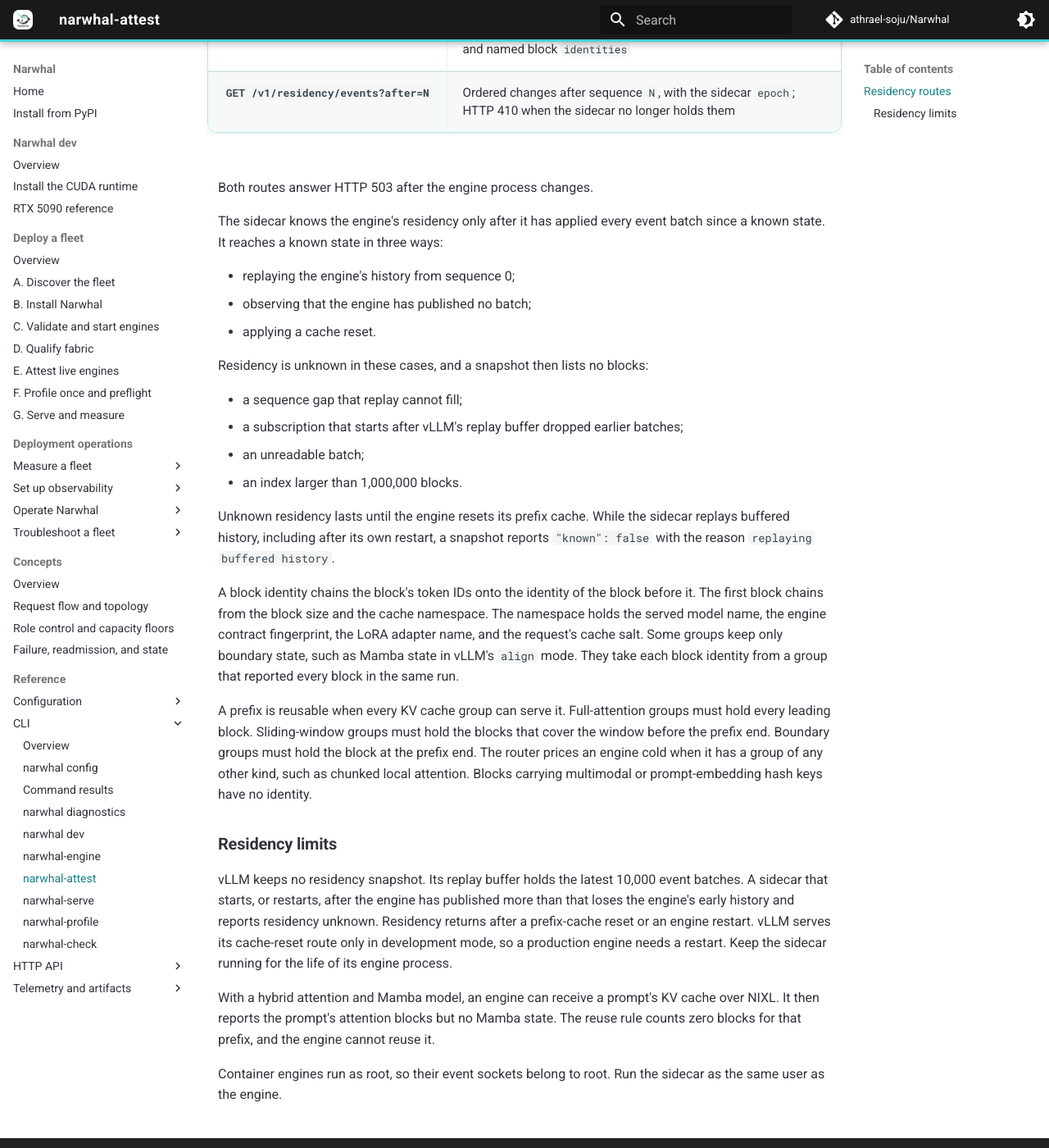
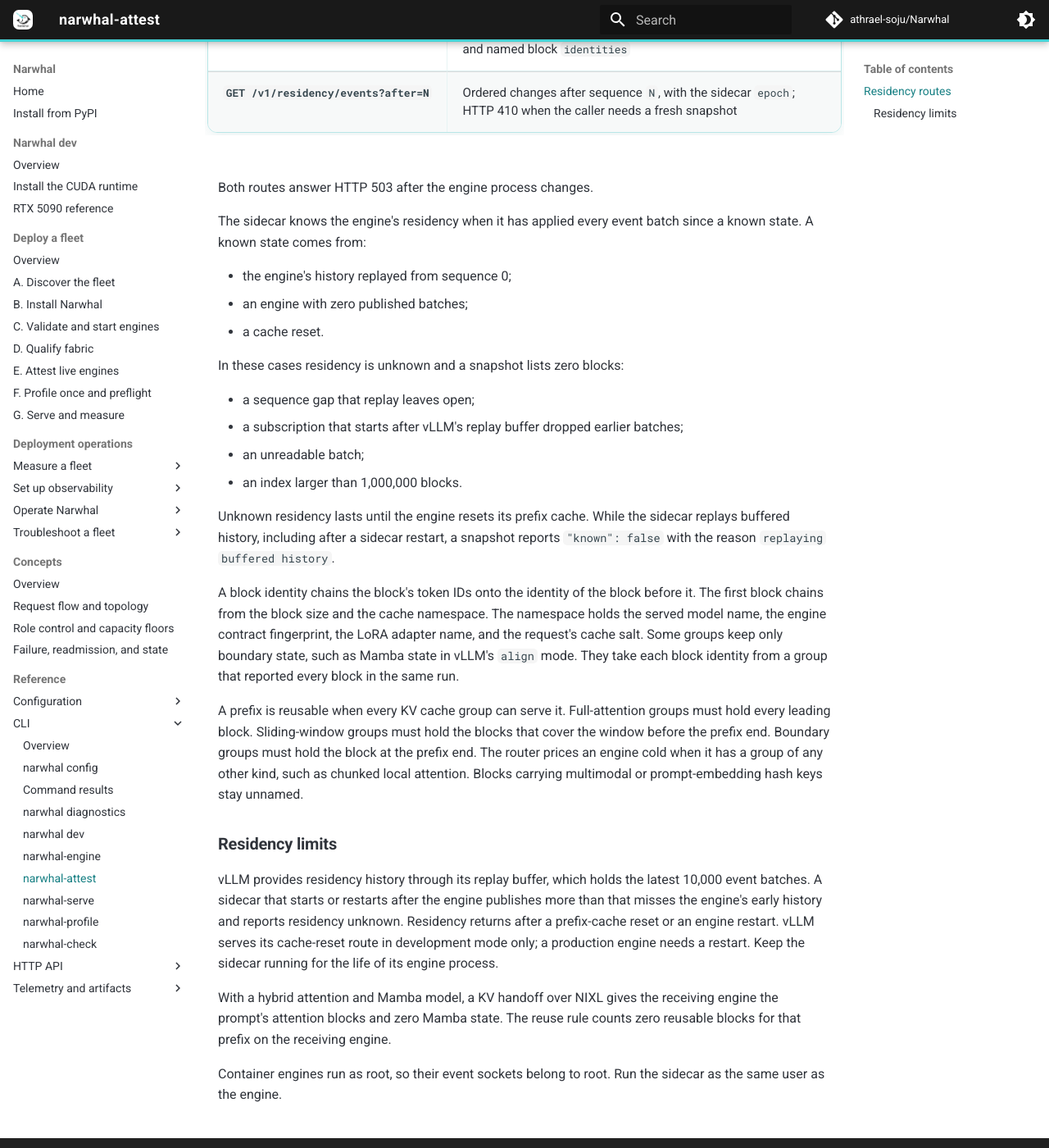
Before and after one commit to athrael-soju/Narwhal, an MkDocs documentation site: the page built from docs/cli/Attest.md, in a window 1280 px wide and 1400 px high, scrolled down 1194 px. Shown: the whole window at 82% size. Built offline with MkDocs 1.6.1 and Material for MkDocs 9.7.7, drawn with Linux system fonts in a browser that asks for light colours; comment, search, counter and statistics services are not loaded; some of the changed text lies outside the part shown.

Commit message:
docs(residency): state residency behaviour as positive facts

```diff
--- a/docs/cli/Attest.md
+++ b/docs/cli/Attest.md
@@ -17,38 +17,38 @@
 
 ## Residency routes
 
-With `--kv-events`, the sidecar subscribes to the engine's cache events. It keeps a bounded index of the prefix blocks that the engine process holds on its GPU. Without `--kv-events`, both routes answer HTTP 404, and the router prices the engine cold.
+With `--kv-events`, the sidecar subscribes to the engine's cache events. It keeps a bounded index of the prefix blocks that the engine process holds on its GPU. Otherwise both routes answer HTTP 404 and the router prices the engine cold.
 
 | Route | Response |
 | --- | --- |
 | `GET /v1/residency` | Snapshot: `known`, `reason`, `sequence`, `block_size`, `epoch`, `process_start_time_seconds`, and each KV cache group's `kind` and named block `identities` |
-| `GET /v1/residency/events?after=N` | Ordered changes after sequence `N`, with the sidecar `epoch`; HTTP 410 when the sidecar no longer holds them |
+| `GET /v1/residency/events?after=N` | Ordered changes after sequence `N`, with the sidecar `epoch`; HTTP 410 when the caller needs a fresh snapshot |
 
 Both routes answer HTTP 503 after the engine process changes.
 
-The sidecar knows the engine's residency only after it has applied every event batch since a known state. It reaches a known state in three ways:
+The sidecar knows the engine's residency when it has applied every event batch since a known state. A known state comes from:
 
-- replaying the engine's history from sequence 0;
-- observing that the engine has published no batch;
-- applying a cache reset.
+- the engine's history replayed from sequence 0;
+- an engine with zero published batches;
+- a cache reset.
 
-Residency is unknown in these cases, and a snapshot then lists no blocks:
+In these cases residency is unknown and a snapshot lists zero blocks:
 
-- a sequence gap that replay cannot fill;
+- a sequence gap that replay leaves open;
 - a subscription that starts after vLLM's replay buffer dropped earlier batches;
 - an unreadable batch;
 - an index larger than 1,000,000 blocks.
 
-Unknown residency lasts until the engine resets its prefix cache. While the sidecar replays buffered history, including after its own restart, a snapshot reports `"known": false` with the reason `replaying buffered history`.
+Unknown residency lasts until the engine resets its prefix cache. While the sidecar replays buffered history, including after a sidecar restart, a snapshot reports `"known": false` with the reason `replaying buffered history`.
 
 A block identity chains the block's token IDs onto the identity of the block before it. The first block chains from the block size and the cache namespace. The namespace holds the served model name, the engine contract fingerprint, the LoRA adapter name, and the request's cache salt. Some groups keep only boundary state, such as Mamba state in vLLM's `align` mode. They take each block identity from a group that reported every block in the same run.
 
-A prefix is reusable when every KV cache group can serve it. Full-attention groups must hold every leading block. Sliding-window groups must hold the blocks that cover the window before the prefix end. Boundary groups must hold the block at the prefix end. The router prices an engine cold when it has a group of any other kind, such as chunked local attention. Blocks carrying multimodal or prompt-embedding hash keys have no identity.
+A prefix is reusable when every KV cache group can serve it. Full-attention groups must hold every leading block. Sliding-window groups must hold the blocks that cover the window before the prefix end. Boundary groups must hold the block at the prefix end. The router prices an engine cold when it has a group of any other kind, such as chunked local attention. Blocks carrying multimodal or prompt-embedding hash keys stay unnamed.
 
 ### Residency limits
 
-vLLM keeps no residency snapshot. Its replay buffer holds the latest 10,000 event batches. A sidecar that starts, or restarts, after the engine has published more than that loses the engine's early history and reports residency unknown. Residency returns after a prefix-cache reset or an engine restart. vLLM serves its cache-reset route only in development mode, so a production engine needs a restart. Keep the sidecar running for the life of its engine process.
+vLLM provides residency history through its replay buffer, which holds the latest 10,000 event batches. A sidecar that starts or restarts after the engine publishes more than that misses the engine's early history and reports residency unknown. Residency returns after a prefix-cache reset or an engine restart. vLLM serves its cache-reset route in development mode only; a production engine needs a restart. Keep the sidecar running for the life of its engine process.
 
-With a hybrid attention and Mamba model, an engine can receive a prompt's KV cache over NIXL. It then reports the prompt's attention blocks but no Mamba state. The reuse rule counts zero blocks for that prefix, and the engine cannot reuse it.
+With a hybrid attention and Mamba model, a KV handoff over NIXL gives the receiving engine the prompt's attention blocks and zero Mamba state. The reuse rule counts zero reusable blocks for that prefix on the receiving engine.
 
 Container engines run as root, so their event sockets belong to root. Run the sidecar as the same user as the engine.
```
Also changed, not shown: docs/configuration/05-Engine-Launch.md (+5 -5 lines), docs/deploy/06-Profile-and-Preflight.md (+1 -1 lines), docs/http-api/05-Live-State.md (+2 -2 lines), docs/measure/01-Profile.md (+1 -1 lines), docs/measure/03-Load-Trial.md (+1 -1 lines).
